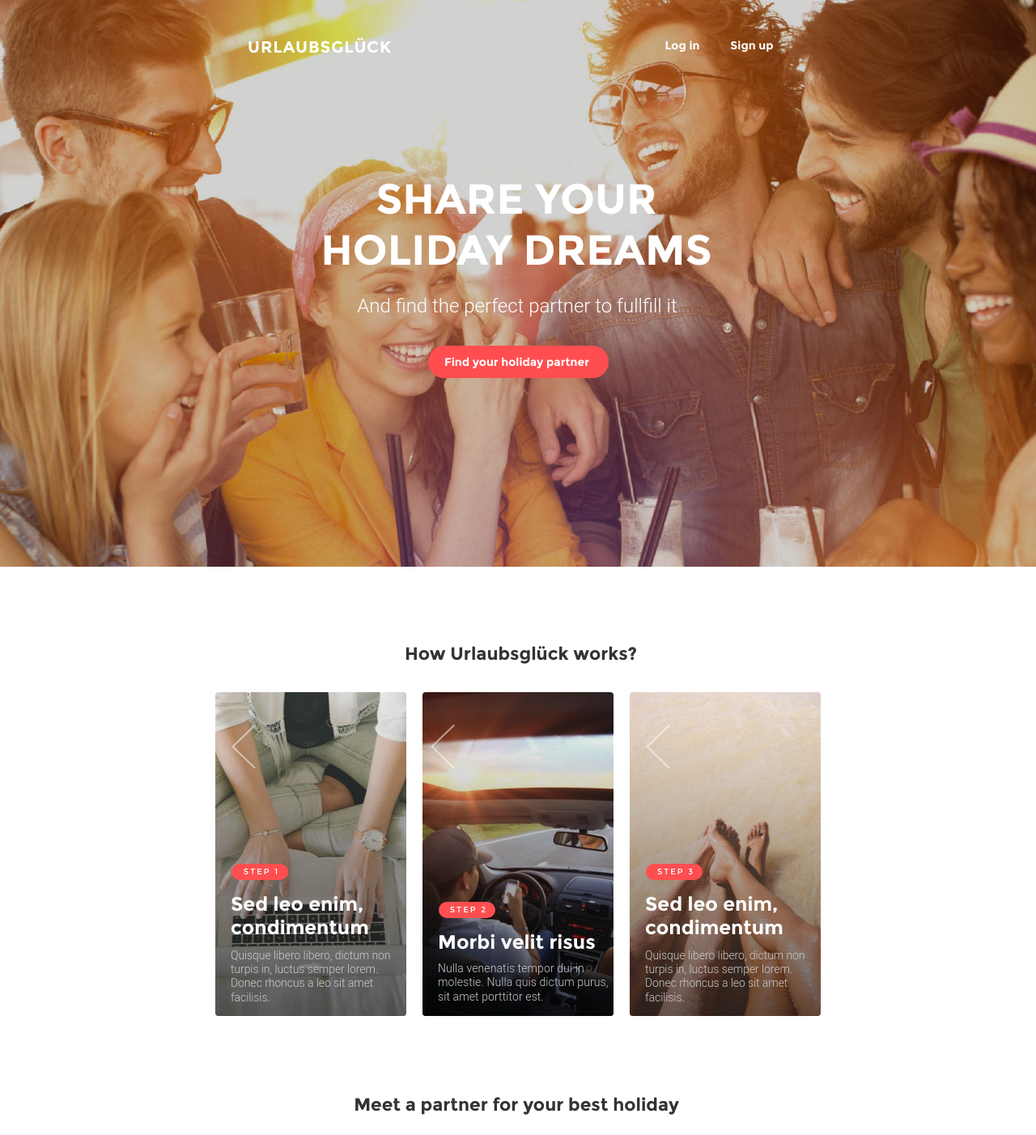
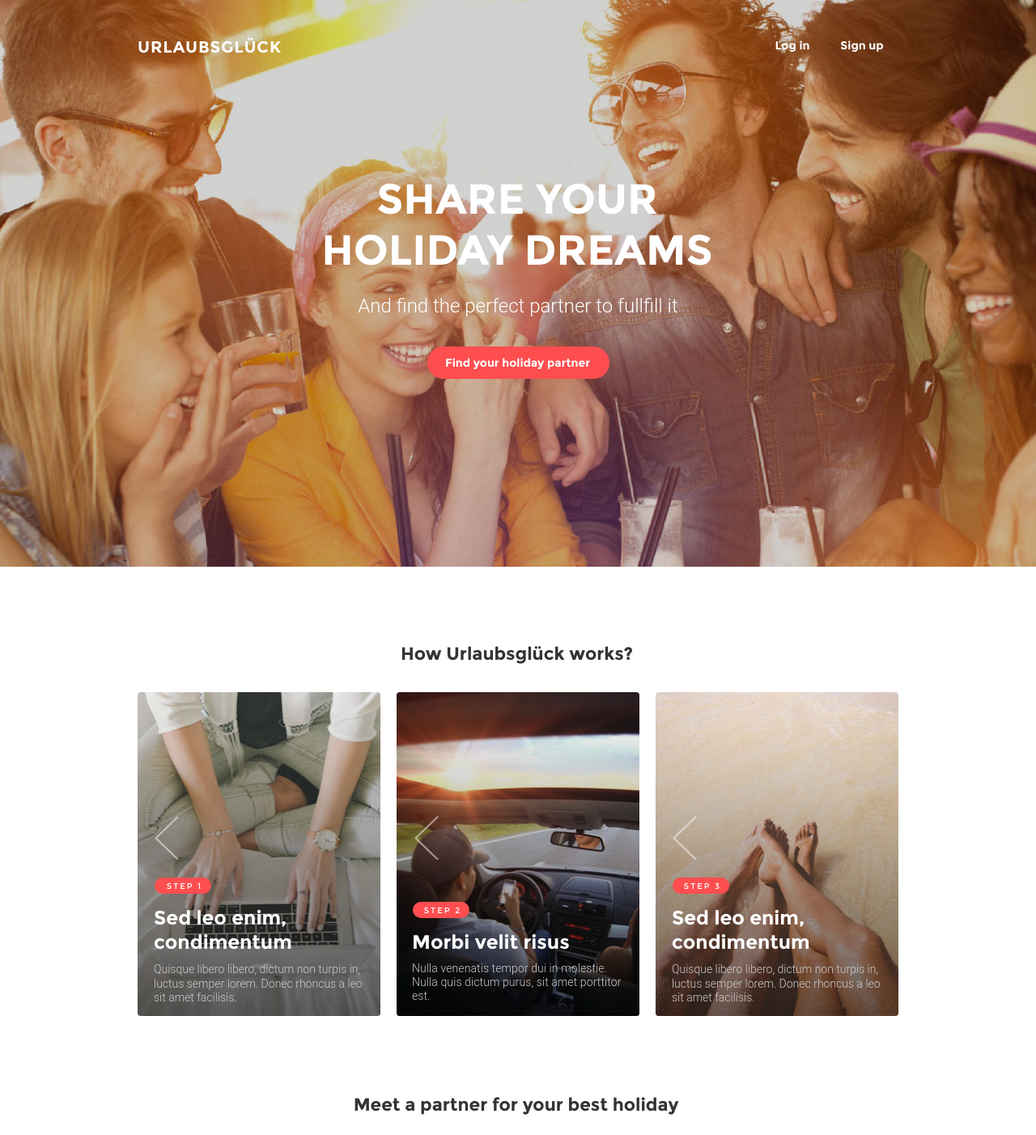
Before and after one commit to DmitryBochkov/js-final-exam, a website: page src/index.html in a window 1280 px wide. Shown: the top 1402 px of the page at 81% size. Drawn offline with nearby package versions, Linux system fonts and the light colour scheme; a web font is replaced by a local one.

Commit message:
final 960 header and about done

```diff
--- a/src/style/main.scss
+++ b/src/style/main.scss
@@ -22,7 +22,7 @@ body {
   clear: both;
 }
 .container {
-  width: 768px;
+  width: 960px;
   margin: 0 auto;
 }
 
@@ -36,7 +36,8 @@ header {
   background-position: center center;
 }
 .authorization {
-  padding: 19px 0 19px 20%;
+  padding: 19px 0 19px;
+  margin-right: 20%;
 }
 .btn {
   display: block;
@@ -456,11 +457,13 @@ header {
 }
 .logo_header {
   float: left;
-  padding: 48px 0 22px 6.51%;
+  padding: 48px 0 22px;
+  margin-left: 6.51%;
 }
 .authorization {
   float: right;
-  padding: 37px 6.51% 17px 0;
+  padding: 37px 0 17px;
+  margin-right: 6.51%;
 }
 .header__title {
   clear: both;
@@ -477,7 +480,7 @@ header {
 }
 .search-btn_header {
   margin-top: 29px;
-  width: 223px;
+  width: 225px;
   padding-right: 3px;
 }
 //768 - MAIN - ABOUT
@@ -688,10 +691,67 @@ footer {
   text-align: right;
 }
 
-
-
-
-
+//*960*
+//960 - HEADER
+.logo_header {
+  margin-left: 1.041666%;
+}
+.authorization {
+  margin-right: 1.041666%;
+}
+.header__title {
+  width: 60%;
+  padding: 125px 2px 10px 0;
+  line-height: 1.205;
+}
+.header__subtitle {
+  padding: 14px 0px 6px 0;
+}
+.search-btn_header {
+  padding-right: 1px;
+}
+//768 - MAIN - ABOUT
+.section-title_about {
+  padding: 95px 3px 14px 0px;
+}
+.slide_1 {
+  background-position: 52.5% -20px;
+}
+.slide_3 {
+  background-position: 49.9% -23px;
+}
+.slick-prev,
+.slick-next {
+  top: 162px;
+}
+.slick-prev {
+  background-position: 21px 0;
+}
+.slick-next {
+  background-position: 0 0;
+}
+.slider-2 .slick-prev {
+  left: 13px;
+  background-position-x: 19px;
+}
+.slider-2 .slick-next {
+  right: 13px;
+  background-position-x: 3px;
+}
+.slide__info-title {
+  line-height: 21px;
+}
+.slide__overlay {
+  padding: 229px 10px 0 20px;
+}
+.slide__title {
+  padding-top: 15px;
+  line-height: 1.23;
+}
+.slide__content {
+  line-height: 1.22;
+  letter-spacing: 0;
+}
 
 
 //
```
Also changed, not shown: build/css/main.min.css, build/img/bradley-hunter1.jpg (added), build/img/bradley-hunter1.png (deleted), build/img/bradley-hunter2.jpg (added), build/img/bradley-hunter2.png (deleted), build/img/heather-walker.jpg (added), build/img/heather-walker.png (deleted), build/img/lucas-marsha.jpg (added), build/img/lucas-marsha.png (deleted), build/index.html, build/js/main.min.js, src/css/main.css.
